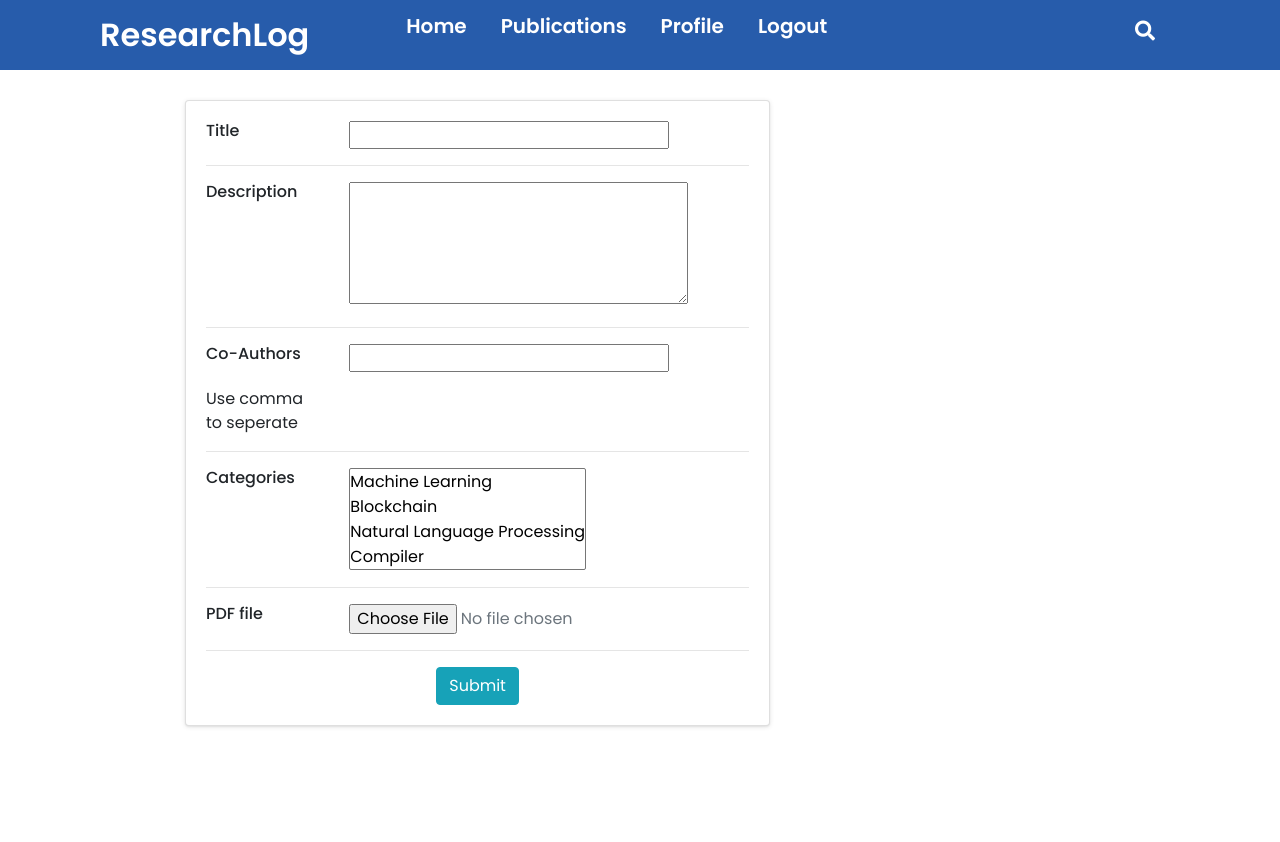
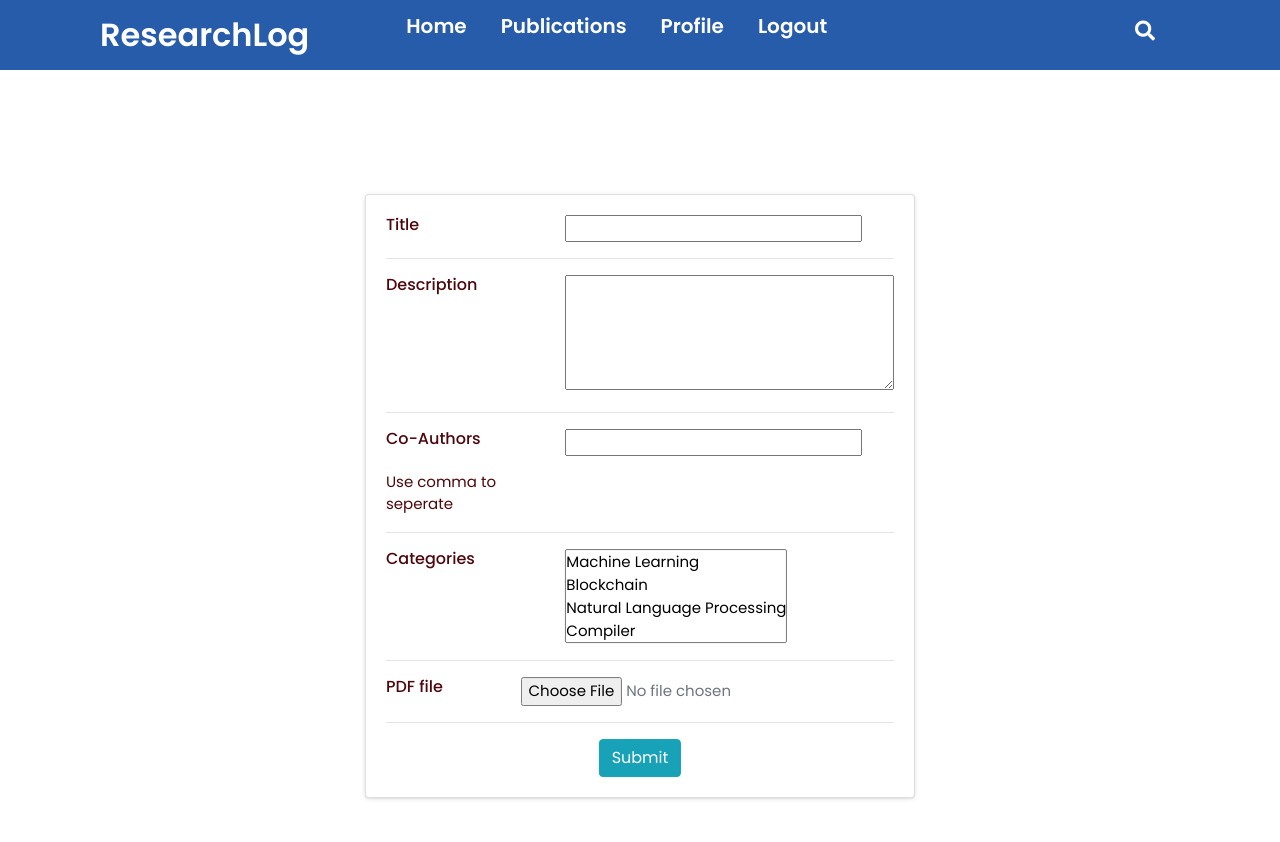
Before and after one commit to mominul/ResearchLog, a Django app: page /publications/upload in a window 1280 px wide. After the commit the page ends 800 px from the top, so only its background shows below. Run offline with Django 4.2, Linux system fonts and the light colour scheme; a user stored in the database is signed in; data comes from the database, SQL or seed files in the repository; both versions use the stored data as it was after the commit.

Commit message:
upload changed

```diff
--- a/journals/templates/upload.html
+++ b/journals/templates/upload.html
@@ -5,7 +5,7 @@
 {% endblock  %}
 
 {% block style %}
-<link rel="stylesheet" href="{% static 'psstyle.css' %}">
+<link rel="stylesheet" href="{% static 'upload.css' %}">
 <link rel="stylesheet" href="https://cdn.jsdelivr.net/npm/bootstrap@4.3.1/dist/css/bootstrap.min.css" integrity="sha384-ggOyR0iXCbMQv3Xipma34MD+dH/1fQ784/j6cY/iJTQUOhcWr7x9JvoRxT2MZw1T" crossorigin="anonymous">
 {% endblock %}
 
@@ -20,39 +20,39 @@
               <div class="card mb-3">
                 <div class="card-body">
                   <div class="row">
-                    <div class="col-sm-3">
-                      <h6 class="mb-0">Title</h6>
+                    <div class="col-sm-4">
+                      <h6 class="mb-6">Title</h6>
                     </div>
-                    <div class="col-sm-9 text-secondary">
+                    <div class="col-sm-8 text-secondary">
                      <input type="text" name="title">
                     </div>
                   </div>
                   <hr>
                   <div class="row">
-                     <div class="col-sm-3">
-                       <h6 class="mb-0">Description</h6>
+                     <div class="col-sm-4">
+                       <h6 class="mb-5">Description</h6>
                      </div>
-                     <div class="col-sm-9 text-secondary">
-                      <textarea name="desc" rows="5" cols="23"></textarea>
+                     <div class="col-sm-8 text-secondary">
+                      <textarea name="desc" rows="5" cols="24"></textarea>
                      </div>
                    </div>
                   <hr>
                   <div class="row">
-                    <div class="col-sm-3">
+                    <div class="col-sm-4">
                       <h6 class="mb-0">Co-Authors</h6>
                     </br>
                       <h7>Use comma to seperate</h7>
                     </div>
-                    <div class="col-sm-9 text-secondary">
+                    <div class="col-sm-4 text-secondary">
                      <input type="text" name="authors">
                     </div>
                   </div>
                   <hr>
                   <div class="row">
-                    <div class="col-sm-3">
+                    <div class="col-sm-4">
                       <h6 class="mb-0">Categories</h6>
                     </div>
-                    <div class="col-sm-9 text-secondary">
+                    <div class="col-sm-5 text-secondary">
                      <select id="categories" name="categories" size="4" multiple>
                       {% for cat in categories %}
                       <option value="{{ cat.id }}">{{ cat.category }}</option>
--- /dev/null
+++ b/profile/static/upload.css
@@ -0,0 +1,337 @@
+@import url("https://fonts.googleapis.com/css2?family=Material+Icons+Outlined");
+@import url("https://fonts.googleapis.com/css2?family=Montserrat:wght@400;500;600;700&display=swap");
+
+body{
+    margin-top:25px;
+    color: #1a202c;
+    text-align: left;
+    background-color: #e2e8f0;
+}
+.main-body {
+        padding: 1em;
+        position: absolute;
+        top: 63%;
+        left: 50%;
+        margin-right: -50%;
+        transform: translate(-50%, -50%)
+    }
+
+.card {
+    box-shadow: 0 1px 5px 0 rgba(0,0,0,.1), 0 1px 2px 0 rgba(0,0,0,.06);
+    color:rgb(78, 7, 12);
+    text-decoration:#7c83a7;
+    font-size:15px;
+
+
+}
+
+/*
+.card {
+    position: relative;
+    display: flex;
+    flex-direction: column;
+    min-width: 0;
+    word-wrap: break-word;
+    background-color: #fff;
+    background-clip: border-box;
+    border: 0 solid rgba(0,0,0,.125);
+    border-radius: .25rem;
+
+}
+*/
+.card-body {
+    flex: 1 1 auto;
+    min-height: 1px;
+    padding: 1rem;
+    margin-left: auto;
+    margin-right: auto;
+}
+
+.gutters-sm {
+    margin-right: -8px;
+    margin-left: -8px;
+}
+
+.gutters-sm>.col, .gutters-sm>[class*=col-] {
+    padding-right: 8px;
+    padding-left: 8px;
+}
+.mb-3, .my-3 {
+    margin-bottom: 1rem!important;
+}
+
+.bg-gray-300 {
+    background-color: #e2e8f0;
+}
+.h-100 {
+    height: 100%!important;
+}
+.shadow-none {
+    box-shadow: none!important;
+}
+
+
+.search-result__body {
+    margin-top: 1.25rem;
+}
+
+.search__item {
+    display: flex;
+    flex-direction: row;
+    font-size: 12px;
+    font-size: .75rem;
+    line-height: 1.66667;
+    color: #555;
+    border-color: #ccc;
+}
+.item__image img{
+height: 170px;
+width: auto;
+padding: 0;
+margin: 0 14px 0 0;
+}
+
+/*
+
+:root {
+    --bodyBackground: #f2f4f8;
+    --successGreen: #00ff84;
+    --dangerRed: #ffc0c7;
+    --questionBG: #e4e8ee;
+    --fontPrimary: #002333;
+    --active: #2dbf64;
+  }
+   */
+  /* * {
+    margin: 0;
+    padding: 0;
+    box-sizing: border-box;
+    color: var(--fontPrimary);
+    font-family: "Montserrat", sans-serif;
+  }
+   */
+  /* body {
+    background-color: var(--bodyBackground);
+  }
+
+  a {
+    text-decoration: none;
+    color: blue;
+  } */
+
+  h4 {
+    color: #7c83a7;
+    font-weight: 600;
+    border-bottom: 1px solid #e5e5e5;
+    padding: 10px 0;
+    margin-bottom: 10px;
+  }
+
+  .info {
+    margin-top: 1rem;
+    text-align: center;
+  }
+/*
+  .error {
+    background-color: var(--dangerRed);
+    padding: 0.6rem 1.2rem;
+    margin-top: 10px;
+    border-radius: 8px;
+    display: flex;
+    align-items: center;
+  }
+   */
+/*
+  .column {
+    display: grid;
+    grid-template-columns: 1fr 1fr;
+    gap: 1rem;
+  }
+
+  @media only screen and (max-width: 1023px) {
+    .column {
+      grid-template-columns: 1fr;
+    }
+  }
+   */
+/*
+  .nav {
+    display: flex;
+    background-color: #fff;
+    position: fixed;
+    left: 0;
+    right: 0;
+    top: 0;
+    border-bottom: 1px solid #e5e5e5;
+    z-index: 1;
+  }
+   */
+/*
+  .nav ul {
+    width: 50%;
+    height: 60px;
+    list-style: none;
+    display: flex;
+    justify-content: space-between;
+    align-items: center;
+  }
+
+  .nav ul:first-child {
+    margin-left: 30px;
+  }
+
+  .nav ul li {
+    font-weight: 600;
+  }
+
+  .nav .brand {
+    display: flex;
+    justify-content: center;
+    align-items: center;
+  }
+
+  .nav .brand h3 {
+    font-size: 18px;
+    line-height: 19px;
+    font-weight: 700;
+  }
+
+  .nav .brand img {
+    width: 32px;
+    margin-right: 10px;
+  }
+   */
+/*
+  @media only screen and (max-width: 600px) {
+    .nav .brand h3 {
+      display: none;
+    }
+  }
+   */
+/*
+  .main {
+    width: 100%;
+    padding: 4rem 0;
+  }
+
+  .container {
+    width: 90%;
+    margin: 2rem auto;
+  }
+
+  .textInput {
+    width: 100%;
+    height: 50px;
+    background-color: #fff;
+    display: flex;
+    align-items: center;
+    border-radius: 5px;
+    border: 1px solid #e5e5e5;
+    padding: 2px;
+  }
+   */
+/*
+  .textInput input {
+    border: none;
+    outline: none;
+    height: 100%;
+    width: 100%;
+    padding: 0.3rem 0.7rem;
+    background-color: #fff;
+    font-size: 16px;
+    font-weight: 500;
+  }
+   */
+  .textInput span {
+    width: 40px;
+    height: 40px;
+    display: flex;
+    align-items: center;
+    justify-content: center;
+    cursor: pointer;
+  }
+
+  /* button component */
+  .button {
+    background: var(--successGreen);
+    color: var(--fontPrimary);
+    padding: 0.6rem 1.2rem;
+    font-weight: 600;
+    font-size: 15px;
+    text-transform: uppercase;
+    display: flex;
+    justify-content: center;
+    align-items: center;
+    gap: 10px;
+    border-radius: 8px;
+    cursor: pointer;
+    border: 0px;
+  }
+
+  .button:hover {
+    background: var(--fontPrimary);
+    color: #fff;
+  }
+
+  .button:hover span {
+    color: #fff;
+  }
+/*
+
+  .account {
+    width: 50%;
+    display: flex;
+    gap: 0.5rem;
+    justify-content: flex-end;
+    align-items: center;
+    margin-right: 30px;
+    font-size: 12px;
+  }
+
+  .account > span:last-child {
+    cursor: pointer;
+  }
+
+  .signup {
+    height: 500px;
+  }
+
+  .login {
+    height: 330px;
+  }
+
+  .illustration {
+    padding: 5rem 2rem;
+  }
+
+  .illustration img {
+    max-width: 80%;
+  }
+   */
+/*
+  @media only screen and (max-width: 1023px) {
+    .illustration {
+      display: none;
+    }
+  }
+
+  .form {
+    display: grid;
+    grid-template-columns: 1fr;
+    padding: 2rem 0;
+  }
+
+  .form label {
+    margin-top: 1rem;
+  }
+
+  .form .button {
+    height: 44px;
+    margin-top: 2rem;
+  }
+
+  @media only screen and (max-width: 600px) {
+    .form {
+      grid-template-columns: 1fr;
+    }
+  } */
```
Also changed, not shown: db.sqlite3.
